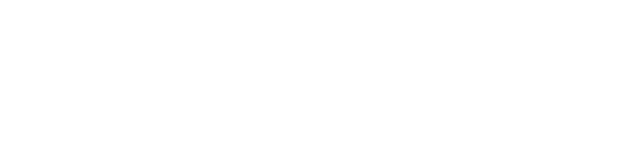
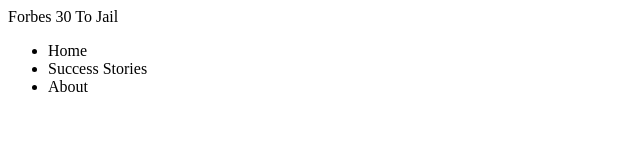
Before and after one commit to plaintalkjon/Forbes-30-to-Jail, a plain HTML site: page index.html in a window 1280 px wide. Shown: the whole page, without its empty margins (0-640 px from the left). Drawn offline with Linux system fonts and the light colour scheme.

Commit message:
testing git commit all and saving my work before a haircut

```diff
--- a/index.html
+++ b/index.html
@@ -12,6 +12,16 @@
     <link href="https://fonts.googleapis.com/css2?family=Poppins:ital,wght@0,400;0,500;0,700;1,400;1,500&display=swap" rel="stylesheet">
 </head>
 <body>
-
+    <header>Forbes 30 To Jail</header>
+    <nav>
+        <ul>
+            <li>Home</li>
+            <li>Success Stories</li>
+            <li>About</li>
+        </ul>
+    </nav>
+    <div>
+        <h1></h1>
+    </div>
 </body>
 </html>
```
